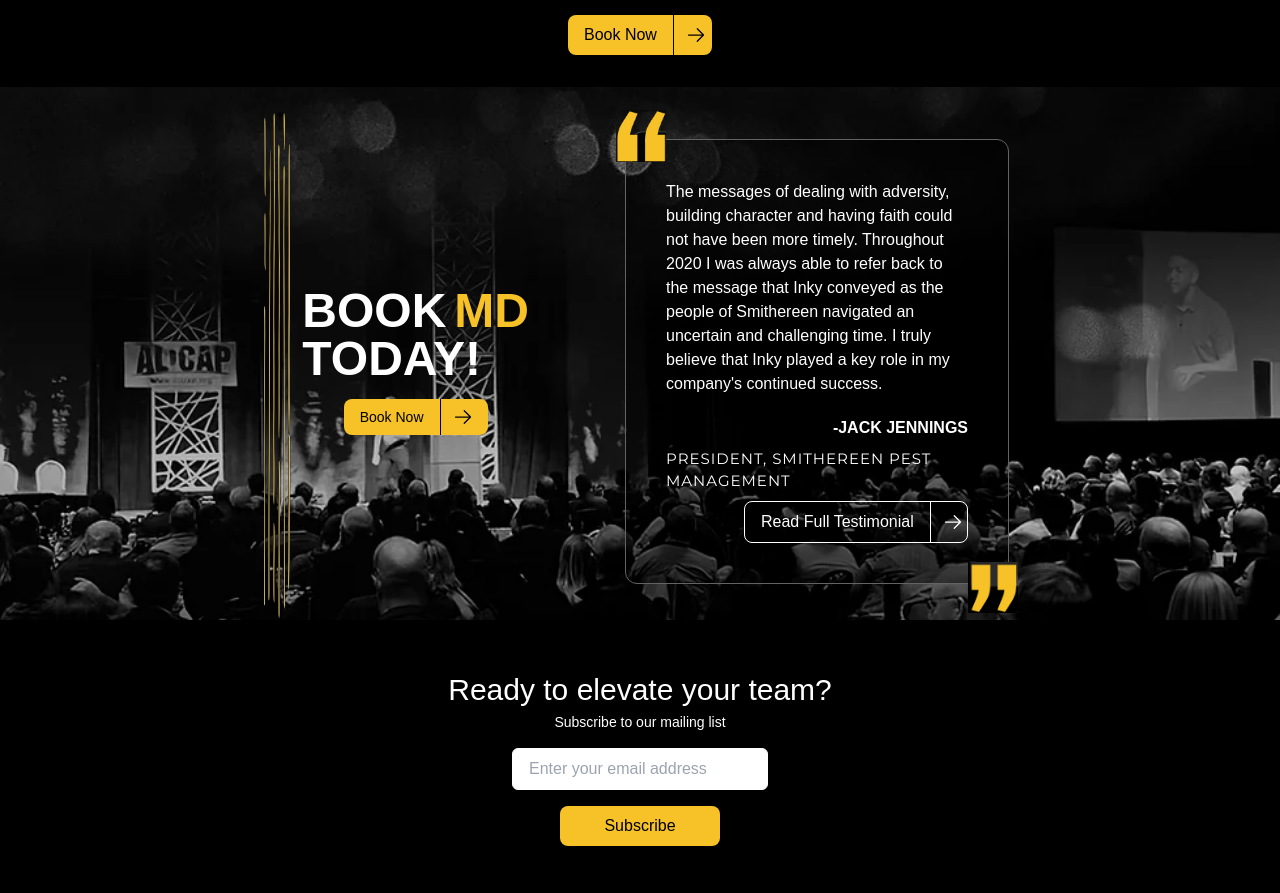
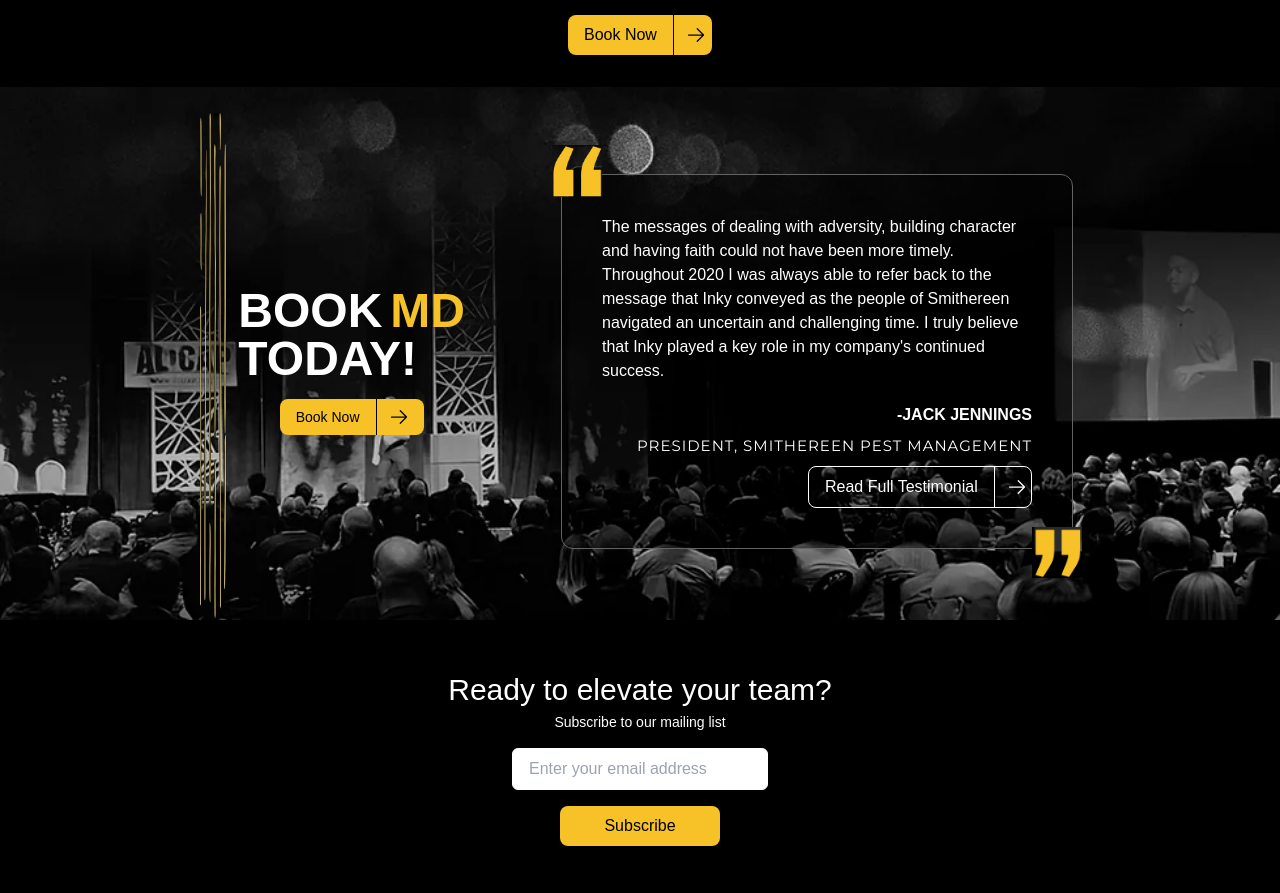
Before and after one commit to allanXQ/inky-ui, a React (Vite) app: page / in a window 1280 px wide. Shown: the part 3220-4113 px from the top of the page. Built offline with nearby package versions, Linux system fonts and the light colour scheme; a web font is replaced by a local one.

Commit message:
update es

```diff
--- a/src/Pages/Home.jsx
+++ b/src/Pages/Home.jsx
@@ -131,7 +131,7 @@ export default function Home() {
       </div>
       <div
         id="clients"
-        className="flex flex-col items-center justify-center mt-52"
+        className="flex flex-col items-center justify-center mt-80 xl:mt-52"
       >
         <h2 className="clients-h2 max-w-[530px] text-center text[#efefef]">
           SOME OF MD'S CLIENTS INCLUDE
@@ -363,7 +363,7 @@ export default function Home() {
               </div>
             </div>
           </div>
-          <div className="testimonial-container flex flex-col gap-5 border border-[#636363] rounded-xl lg:max-w-[30vw] h-fit p-10 relative ">
+          <div className="testimonial-container flex flex-col gap-5 border border-[#636363] rounded-xl lg:max-w-[40vw] h-fit p-10 relative ">
             <img
               src="./topquote.png"
               width={50}
```
